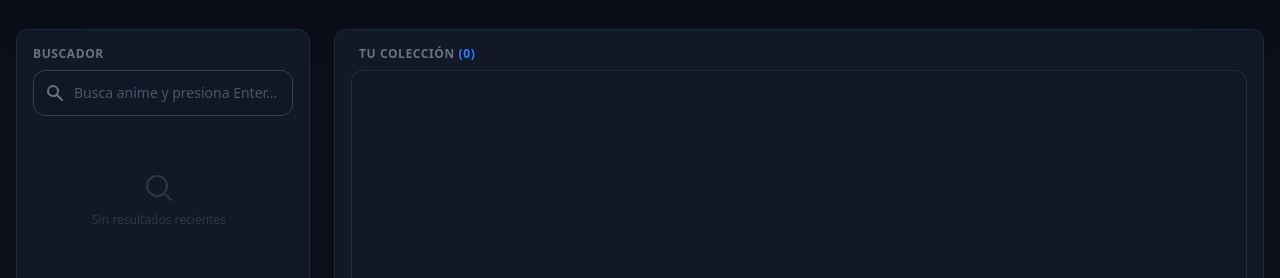
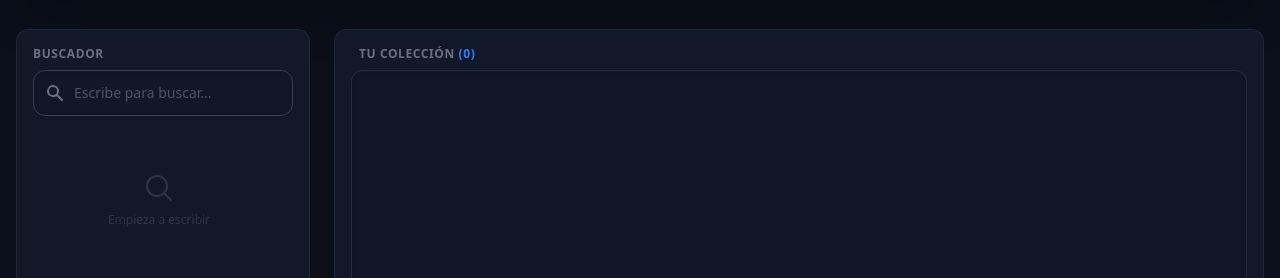
Before and after one commit to GermanLaste/AnimeTierList, a React (Vite) app: page / in a window 1280 px wide. Shown: the part 925-1203 px from the top of the page. Built offline with nearby package versions, Linux system fonts and the light colour scheme.

Commit message:
muchas mejoras en el search

```diff
--- a/src/App.jsx
+++ b/src/App.jsx
@@ -91,7 +91,7 @@ function App() {
   const [previewAnime, setPreviewAnime] = useState(null);
   const previewTimeoutRef = useRef(null);
   const [deleteModal, setDeleteModal] = useState({ isOpen: false, tierId: null });
-
+  const existingAnimeIds = new Set(Object.values(items).flat().map(i => i.mal_id));
   // --- LÓGICA ---
   const requestDeleteTier = (tierId) => setDeleteModal({ isOpen: true, tierId });
 
@@ -314,6 +314,7 @@ function App() {
                       onSelect={handleSelectAnime}
                       onHoverStart={handleHoverStart}
                       onHoverEnd={handleHoverEnd}
+                      existingIds={existingAnimeIds}
                   />
             </div>
 
--- a/src/components/AnimeSearch.jsx
+++ b/src/components/AnimeSearch.jsx
@@ -1,9 +1,8 @@
-import { useState } from 'react';
+import { useState, useEffect } from 'react'; // Importamos useEffect
 import { useDraggable } from '@dnd-kit/core';
-import { motion } from 'framer-motion';
+import { motion, AnimatePresence } from 'framer-motion';
 import { AnimeCard } from './AnimeCard';
 
-// Actualizamos para recibir las funciones de hover
 function DraggableSearchResult({ anime, onSelect, onHoverStart, onHoverEnd }) {
   const { attributes, listeners, setNodeRef, isDragging } = useDraggable({
     id: `search-${anime.mal_id}`,
@@ -15,19 +14,19 @@ function DraggableSearchResult({ anime, onSelect, onHoverStart, onHoverEnd }) {
       ref={setNodeRef}
       {...listeners}
       {...attributes}
+      layout
       initial={{ opacity: 0, scale: 0.8 }}
       animate={{ opacity: 1, scale: 1 }}
+      exit={{ opacity: 0, scale: 0.5, transition: { duration: 0.2 } }}
       className={`cursor-grab active:cursor-grabbing relative ${isDragging ? 'opacity-40 grayscale' : ''}`}
     >
       <AnimeCard
         anime={anime}
         onClick={() => onSelect(anime)}
-        // CONECTAMOS LA PREVIEW AQUÍ
         onHoverStart={() => onHoverStart(anime)}
         onHoverEnd={onHoverEnd}
       />
 
-      {/* Indicador visual (+) */}
       <div className="absolute top-2 right-2 pointer-events-none opacity-0 group-hover:opacity-100 transition-opacity z-20">
         <div className="bg-blue-600/80 backdrop-blur-sm p-1 rounded-full shadow-lg">
             <svg xmlns="http://www.w3.org/2000/svg" className="h-3 w-3 text-white" viewBox="0 0 20 20" fill="currentColor">
@@ -39,27 +38,44 @@ function DraggableSearchResult({ anime, onSelect, onHoverStart, onHoverEnd }) {
   );
 }
 
-// Recibimos onHoverStart y onHoverEnd desde App
-export function AnimeSearch({ onSelect, onHoverStart, onHoverEnd }) {
+export function AnimeSearch({ onSelect, onHoverStart, onHoverEnd, existingIds }) {
   const [query, setQuery] = useState('');
   const [results, setResults] = useState([]);
   const [loading, setLoading] = useState(false);
 
-  const searchAnime = async (e) => {
-    e.preventDefault();
-    if (!query) return;
+  // --- LÓGICA DE LIVE SEARCH (DEBOUNCE) ---
+  useEffect(() => {
+    // 1. Si el input está vacío o es muy corto, limpiamos y salimos
+    if (!query.trim() || query.length < 3) {
+        setResults([]);
+        setLoading(false);
+        return;
+    }
+
     setLoading(true);
+
+    // 2. Iniciamos un temporizador de 500ms
+    const delayDebounceFn = setTimeout(async () => {
         try {
-      const response = await fetch(`https://api.jikan.moe/v4/anime?q=${query}&limit=9`);
+            const response = await fetch(`https://api.jikan.moe/v4/anime?q=${query}&limit=12`);
             const data = await response.json();
-      setResults(data.data);
-    } catch (error) { console.error(error); } finally { setLoading(false); }
-  };
+            setResults(data.data || []); // El "|| []" evita errores si la API falla
+        } catch (error) {
+            console.error(error);
+        } finally {
+            setLoading(false);
+        }
+    }, 500); // <-- TIEMPO DE ESPERA (500ms)
+
+    // 3. Función de limpieza: Si el usuario escribe antes de los 500ms, cancelamos la búsqueda anterior
+    return () => clearTimeout(delayDebounceFn);
+  }, [query]); // Se ejecuta cada vez que cambia 'query'
+
+  const visibleResults = results.filter(anime => !existingIds.has(anime.mal_id));
 
   return (
     <div className="flex flex-col gap-4 h-full">
-      {/* Barra de búsqueda LIMPIA (Sin botón) */}
-      <form onSubmit={searchAnime} className="relative group shrink-0">
+      <div className="relative group shrink-0">
         <div className="absolute inset-y-0 left-0 pl-3 flex items-center pointer-events-none">
             <svg className="h-5 w-5 text-gray-500 group-focus-within:text-blue-500 transition-colors" xmlns="http://www.w3.org/2000/svg" viewBox="0 0 20 20" fill="currentColor">
                 <path fillRule="evenodd" d="M8 4a4 4 0 100 8 4 4 0 000-8zM2 8a6 6 0 1110.89 3.476l4.817 4.817a1 1 0 01-1.414 1.414l-4.816-4.816A6 6 0 012 8z" clipRule="evenodd" />
@@ -67,38 +83,46 @@ export function AnimeSearch({ onSelect, onHoverStart, onHoverEnd }) {
         </div>
         <input
             type="text"
-            placeholder="Busca anime y presiona Enter..."
+            placeholder="Escribe para buscar..."
             value={query}
             onChange={(e) => setQuery(e.target.value)}
             className="w-full pl-10 pr-4 py-3 rounded-xl bg-gray-900/50 border border-gray-700 text-gray-100 placeholder-gray-600 focus:outline-none focus:ring-2 focus:ring-blue-500/50 focus:border-blue-500/50 transition-all shadow-inner text-sm"
         />
-        {/* Spinner de carga sutil a la derecha */}
         {loading && (
             <div className="absolute right-3 top-3">
                 <div className="animate-spin rounded-full h-5 w-5 border-b-2 border-blue-500"></div>
             </div>
         )}
-      </form>
+      </div>
 
       <div className="flex-1 overflow-y-auto custom-scrollbar pr-2 min-h-0">
         <div className="grid grid-cols-3 gap-3 pb-4">
-            {results.map((anime) => (
+            <AnimatePresence>
+                {visibleResults.map((anime) => (
                 <DraggableSearchResult
                     key={anime.mal_id}
                     anime={anime}
                     onSelect={onSelect}
-                // Pasamos las props
                     onHoverStart={onHoverStart}
                     onHoverEnd={onHoverEnd}
                 />
                 ))}
+            </AnimatePresence>
 
-            {results.length === 0 && !loading && (
+            {visibleResults.length === 0 && !loading && (
                 <div className="col-span-3 text-center text-gray-600 py-10 flex flex-col items-center gap-2 opacity-50">
+                   {query.length > 0 && query.length < 3 ? (
+                       <span className="text-xs">Escribe al menos 3 letras...</span>
+                   ) : results.length > 0 ? (
+                       <span className="text-xs">¡Ya tienes todos estos animes!</span>
+                   ) : (
+                       <>
                         <svg xmlns="http://www.w3.org/2000/svg" fill="none" viewBox="0 0 24 24" strokeWidth={1.5} stroke="currentColor" className="w-8 h-8">
                             <path strokeLinecap="round" strokeLinejoin="round" d="M21 21l-5.197-5.197m0 0A7.5 7.5 0 105.196 5.196a7.5 7.5 0 0010.607 10.607z" />
                         </svg>
-                    <span className="text-xs">Sin resultados recientes</span>
+                        <span className="text-xs">{query ? "Sin resultados" : "Empieza a escribir"}</span>
+                       </>
+                   )}
                 </div>
             )}
         </div>
```
Lines whose indentation alone changed are shown as unchanged.
